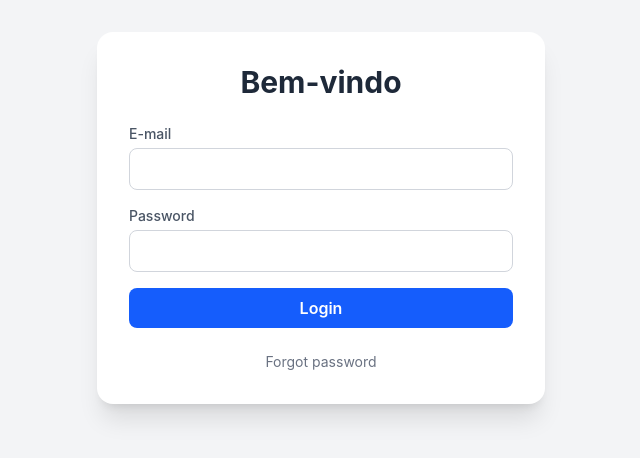
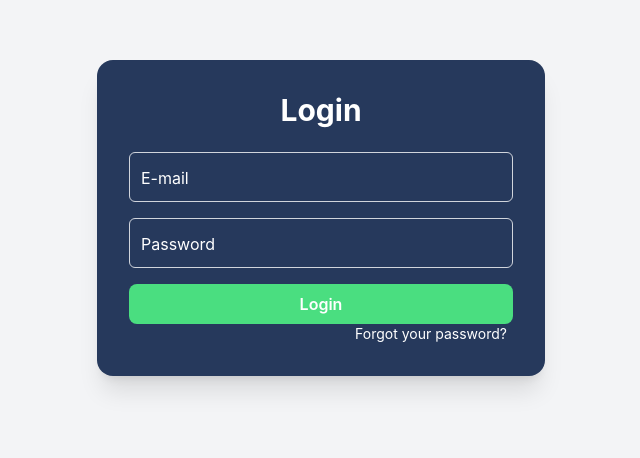
Before and after one commit to gustaeps2004/kyc-trueface, a React (Vite) app in the folder KYC.TrueFace.Web/KYC.TrueFace.WebPartner/: page / in a window 1280 px wide. Shown: the part 182-640 px from the top of the page, without its empty margins (319-959 px from the left). Built offline with nearby package versions, Linux system fonts and the light colour scheme.

Commit message:
feat: adjusting input floating

```diff
--- a/KYC.TrueFace.Web/KYC.TrueFace.WebPartner/src/components/Input.jsx
+++ b/KYC.TrueFace.Web/KYC.TrueFace.WebPartner/src/components/Input.jsx
@@ -1,26 +1,43 @@
 export function Input(props) {
   return(
-    <div>
-      <label htmlFor={props.name} className="
-        block
-        text-sm
-        font-medium
-        text-gray-600
-        mb-1
-      ">{props.children}</label>
-      <input id={props.name} type={props.type} className="
-        border
-        border-gray-300
-        w-full
-        px-4
-        py-2
-        rounded-lg
-        focus:outline-none
-        focus:ring-2
-        focus:ring-blue-500
-        focus:border-transparent
-        transition
-      "/>
+    <div className="relative w-full">
+      <input
+        type={props.type}
+        id="name"
+        placeholder=" "
+        className="
+          peer
+          w-full
+          border
+          border-gray-300
+          rounded-md
+          px-4
+          py-2
+          pt-5
+          pb-2
+          text-sm
+          text-title
+          focus:outline-none "
+      />
+
+      <label
+        htmlFor="name"
+        className="
+          absolute
+          left-3
+          top-0
+          text-title
+          text-sm
+          transition-all
+          peer-placeholder-shown:top-3.5
+          peer-placeholder-shown:text-base
+          peer-placeholder-shown:text-title
+          peer-focus:top-1
+          peer-focus:text-sm
+        "
+      >
+        {props.children}
+      </label>
     </div>
   )
 }
--- a/KYC.TrueFace.Web/KYC.TrueFace.WebPartner/src/components/Login/FormLogin.jsx
+++ b/KYC.TrueFace.Web/KYC.TrueFace.WebPartner/src/components/Login/FormLogin.jsx
@@ -4,31 +4,37 @@
   return(
     <div>
       <form className="space-y-4">
-        <Input name="email" type="email">
+
+        <Input type="email">
             E-mail
         </Input>
-        <Input name="password" type="password">
+        <Input type="password">
           Password
         </Input>
+
         <button type="submit" className="
-          bg-blue-600
-          text-white
+          bg-btn-login
+          text-title
           font-semibold
-
           rounded-lg
           py-2
           px-4
           w-full
+          cursor-pointer
+          hover:bg-btn-login-100
+          transition-colors duration-200
         ">Login</button>
       </form>
       <a href="#" className="
         text-sm
         text-center
         block
-        text-gray-500
+        text-title
+        cursor-pointer
         hover:underline
-        mt-6
-      ">Forgot password</a>
+        mt-0
+        ml-55
+      ">Forgot your password?</a>
     </div>
   )
 }
--- a/KYC.TrueFace.Web/KYC.TrueFace.WebPartner/src/index.css
+++ b/KYC.TrueFace.Web/KYC.TrueFace.WebPartner/src/index.css
@@ -1 +1,8 @@
 @import "tailwindcss";
+
+@theme {
+  --color-primary: #26395C;
+  --color-title: #FFFFFF;
+  --color-btn-login: #4ADE80;
+  --color-btn-login-100: #D9D9D9
+}
--- a/KYC.TrueFace.Web/KYC.TrueFace.WebPartner/src/pages/login/Login.jsx
+++ b/KYC.TrueFace.Web/KYC.TrueFace.WebPartner/src/pages/login/Login.jsx
@@ -2,12 +2,29 @@
 
 export function Login() {
   return(
-    // container principal - ocupa tela inteira
-    <div className="bg-gray-100 min-h-screen flex items-center justify-center">
-
+    <div className="
+      bg-gray-100
+      min-h-screen
+      flex items-center
+      justify-center"
+    >
       {/* card login*/}
-      <div className="bg-white max-w-md w-full rounded-2xl shadow-xl p-8">
-        <h1 className="text-3xl font-bold text-gray-800 text-center mb-6">Bem-vindo</h1>
+      <div className="
+        bg-primary
+        max-w-md
+        w-full
+        rounded-2xl
+        shadow-xl
+        p-8"
+      >
+        <h1 className="
+          text-3xl
+          font-bold
+          text-title
+          text-center
+          mb-6"
+        >
+          Login</h1>
         <FormLogin />
       </div>
     </div>
```
Also changed, not shown: 1 other file (tests, documents, lock files or other folders).
